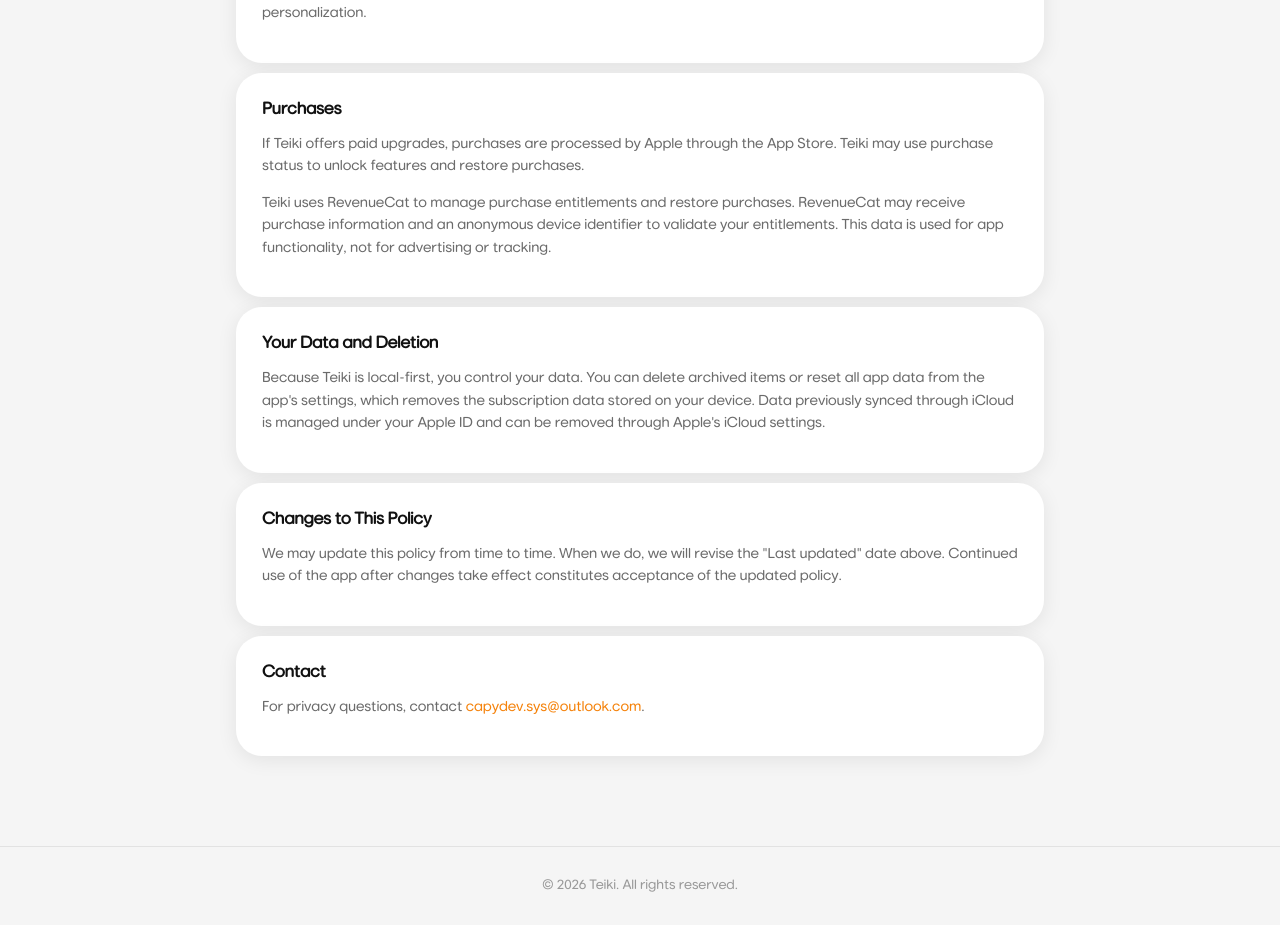
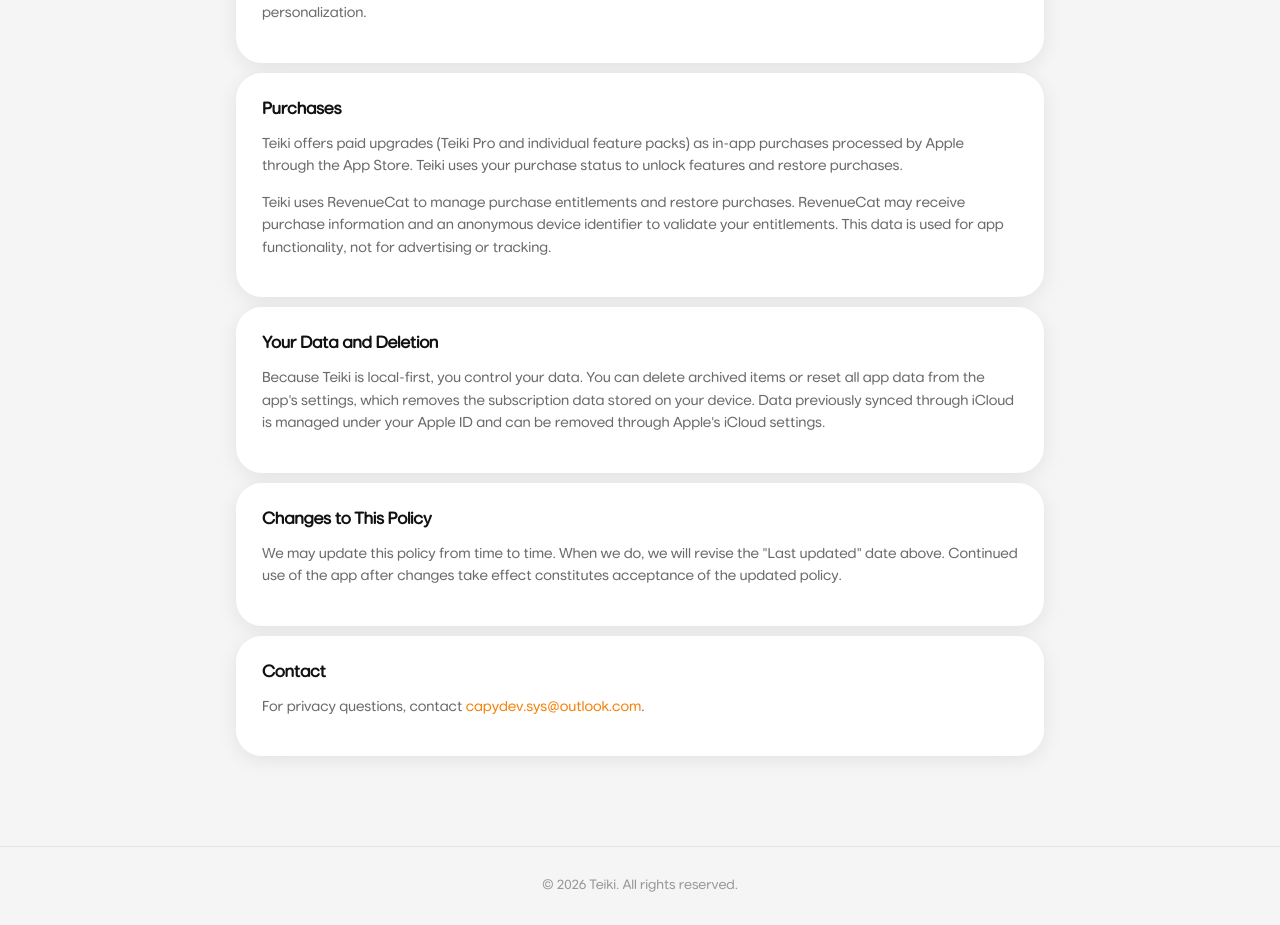
Before and after one commit to teikiapp/teiki-web, an Angular app: page /privacy in a window 1280 px wide. Shown: the part 1406-2331 px from the top of the page. Built offline with nearby package versions, Linux system fonts and the light colour scheme.

Commit message:
fix: clarify in-app purchase details in privacy policy

```diff
--- a/src/app/pages/privacy/privacy.html
+++ b/src/app/pages/privacy/privacy.html
@@ -41,7 +41,7 @@
 
     <section>
       <h2>Purchases</h2>
-      <p>If Teiki offers paid upgrades, purchases are processed by Apple through the App Store. Teiki may use purchase status to unlock features and restore purchases.</p>
+      <p>Teiki offers paid upgrades (Teiki Pro and individual feature packs) as in-app purchases processed by Apple through the App Store. Teiki uses your purchase status to unlock features and restore purchases.</p>
       <p>Teiki uses RevenueCat to manage purchase entitlements and restore purchases. RevenueCat may receive purchase information and an anonymous device identifier to validate your entitlements. This data is used for app functionality, not for advertising or tracking.</p>
     </section>
 
```
